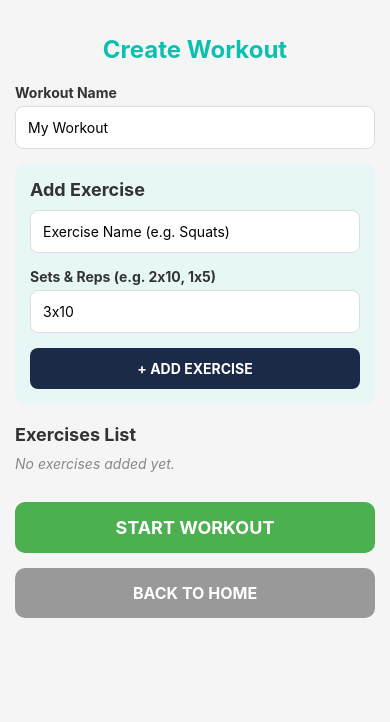
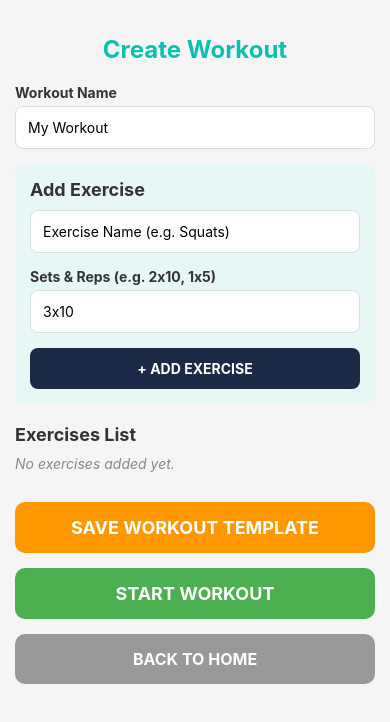
Before and after one commit to crax122/workout-buddy, a React Native app: screen /CreateWorkout in a window 390 px wide. Shown: the top 722 px of the page. Built offline with nearby package versions, Linux system fonts and the light colour scheme.

Commit message:
feat: explicit save button in create workout

```diff
--- a/app.json
+++ b/app.json
@@ -19,6 +19,9 @@
     },
     "web": {
       "favicon": "./assets/favicon.png"
+    },
+    "experiments": {
+      "baseUrl": "/workout-buddy"
     }
   }
 }
--- a/package.json
+++ b/package.json
@@ -26,7 +26,7 @@
     "web": "expo start --web",
     "postinstall": "sed -i 's/enableStandaloneFuseboxShell: !(0, _env.envIsHeadless)()/enableStandaloneFuseboxShell: false/' node_modules/expo/node_modules/@expo/cli/build/src/start/server/metro/debugging/createDebugMiddleware.js || true",
     "predeploy": "npx expo export -p web && touch dist/.nojekyll",
-    "deploy": "gh-pages -d dist"
+    "deploy": "gh-pages -d dist -t"
   },
   "private": true,
   "devDependencies": {
--- a/src/screens/CreateWorkoutScreen.js
+++ b/src/screens/CreateWorkoutScreen.js
@@ -59,10 +59,10 @@ export default function CreateWorkoutScreen() {
     setExercises(exercises.filter(ex => ex.id !== id));
   };
 
-  const handleStart = async () => {
+  const handleSave = async () => {
     if (exercises.length === 0) {
       Alert.alert('Error', 'Please add at least one exercise.');
-      return;
+      return false;
     }
 
     try {
@@ -78,11 +78,22 @@ export default function CreateWorkoutScreen() {
 
       templates.unshift(newTemplate);
       await AsyncStorage.setItem('@workout_templates', JSON.stringify(templates));
+      Alert.alert('Success', 'Workout template saved!');
+      return true;
     } catch(e) {
       console.error("Failed to save template", e);
+      Alert.alert('Error', 'Failed to save workout');
+      return false;
     }
+  };
 
-    navigation.navigate('ActiveWorkout', { workoutName, exercises });
+  const handleStart = async () => {
+    // Optionally save before starting, but since the user can save explicitly, we'll just navigate
+    // Actually, we probably still want to save when they start so they don't lose it if they didn't click save.
+    const saved = await handleSave();
+    if (saved) {
+      navigation.navigate('ActiveWorkout', { workoutName, exercises });
+    }
   };
 
   return (
@@ -135,6 +146,10 @@ export default function CreateWorkoutScreen() {
         ))}
       </View>
 
+      <TouchableOpacity style={styles.saveBtn} onPress={handleSave}>
+        <Text style={styles.saveBtnTxt}>SAVE WORKOUT TEMPLATE</Text>
+      </TouchableOpacity>
+
       <TouchableOpacity style={styles.startBtn} onPress={handleStart}>
         <Text style={styles.startBtnTxt}>START WORKOUT</Text>
       </TouchableOpacity>
@@ -164,6 +179,8 @@ const styles = StyleSheet.create({
   exName: { fontSize: 16, fontWeight: 'bold' },
   exDetails: { fontSize: 14, color: '#666' },
   removeBtn: { fontSize: 18, color: '#ff4d4d' },
+  saveBtn: { backgroundColor: '#ff9800', padding: 15, borderRadius: 10, alignItems: 'center', marginBottom: 15 },
+  saveBtnTxt: { color: '#fff', fontSize: 18, fontWeight: 'bold' },
   startBtn: { backgroundColor: '#4caf50', padding: 15, borderRadius: 10, alignItems: 'center', marginBottom: 15 },
   startBtnTxt: { color: '#fff', fontSize: 18, fontWeight: 'bold' },
   backBtn: { backgroundColor: '#999', padding: 15, borderRadius: 10, alignItems: 'center', marginBottom: 40 },
```
Also changed, not shown: 1 other file (tests, documents, lock files or other folders).
